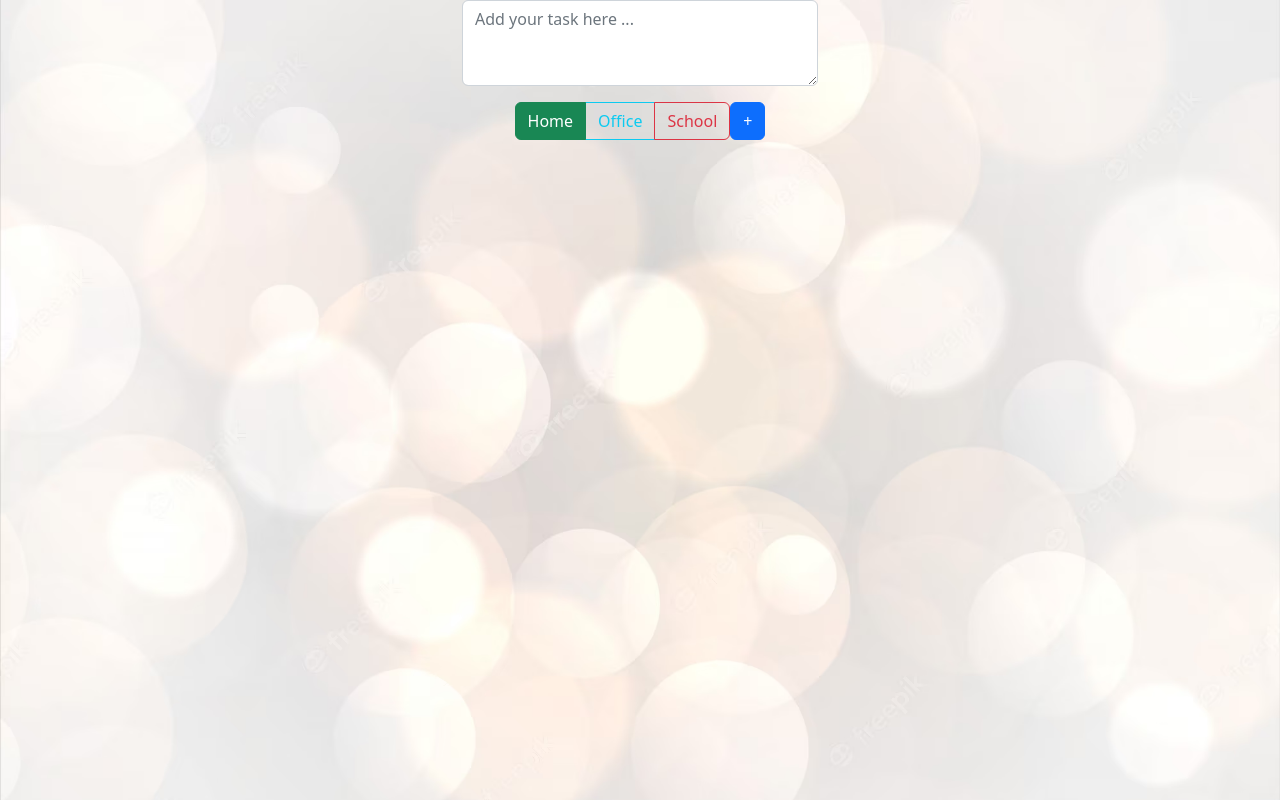
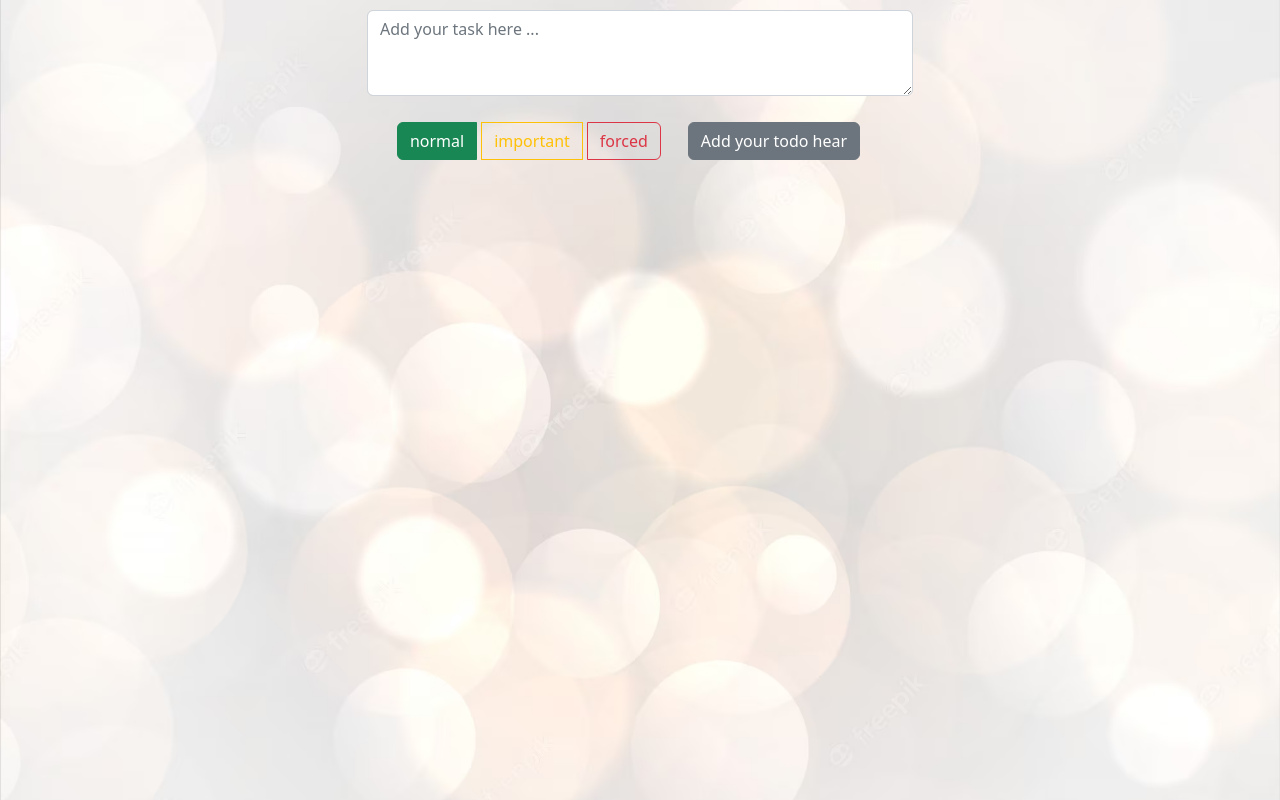
Before and after one commit to NavidAdib98/all-in-one, a React (Create React App) app: page / in a window 1280 px wide. Built offline with nearby package versions, Linux system fonts and the light colour scheme.

Commit message:
style of todo list

```diff
--- a/src/components/todo-list/Add.js
+++ b/src/components/todo-list/Add.js
@@ -19,9 +19,9 @@ const Add = () => {
   const [radioValue, setRadioValue] = useState("1");
   const [info, setInfo] = useState("");
   const radios = [
-    { name: "Home", value: "1" },
-    { name: "Office", value: "2" },
-    { name: "School", value: "3" },
+    { name: "normal", value: "1" },
+    { name: "important", value: "2" },
+    { name: "forced", value: "3" },
   ];
   const inputHandler = (event) => {
     const info = event.target.value;
@@ -40,10 +40,10 @@ const Add = () => {
   return (
     <Container>
       <Row className="justify-content-md-center">
-        <Col lg="4">
+        <Col lg="6">
           <Form.Group className="mb-3" controlId="exampleForm.ControlTextarea1">
             <Form.Control
-              style={{ textAlign: "left" }}
+              style={{ textAlign: "left", marginTop: "10px" }}
               as="textarea"
               rows={3}
               onChange={inputHandler}
@@ -54,10 +54,11 @@ const Add = () => {
         </Col>
       </Row>
       <Row className="justify-content-md-center">
-        <Col lg="4">
+        <Col>
           <ButtonGroup>
             {radios.map((radio, idx) => (
               <ToggleButton
+                style={{ margin: "2px" }}
                 key={idx}
                 id={`radio-${idx}`}
                 type="radio"
@@ -65,7 +66,7 @@ const Add = () => {
                   idx == 0
                     ? "outline-success"
                     : idx == 1
-                    ? "outline-info"
+                    ? "outline-warning"
                     : "outline-danger"
                 }
                 name="radio"
@@ -77,9 +78,13 @@ const Add = () => {
               </ToggleButton>
             ))}
           </ButtonGroup>
-          <Button variant="primary" onClick={addHandler}>
-            +
-          </Button>{" "}
+          <Button
+            variant="secondary"
+            onClick={addHandler}
+            style={{ margin: "10px 25px" }}
+          >
+            Add your todo hear
+          </Button>
         </Col>
       </Row>
     </Container>
--- a/src/components/todo-list/Todo.js
+++ b/src/components/todo-list/Todo.js
@@ -11,9 +11,9 @@ const Todo = ({ id, tag, info }) => {
     dispatch({ type: "REMOVE-ITEM", payload: id });
   };
   const tags = {
-    1: { name: "Home", variant: "success" },
-    2: { name: "Office", variant: "info" },
-    3: { name: "School", variant: "danger" },
+    1: { name: "normal", variant: "success" },
+    2: { name: "important", variant: "info" },
+    3: { name: "forced", variant: "danger" },
   };
 
   return (
```
